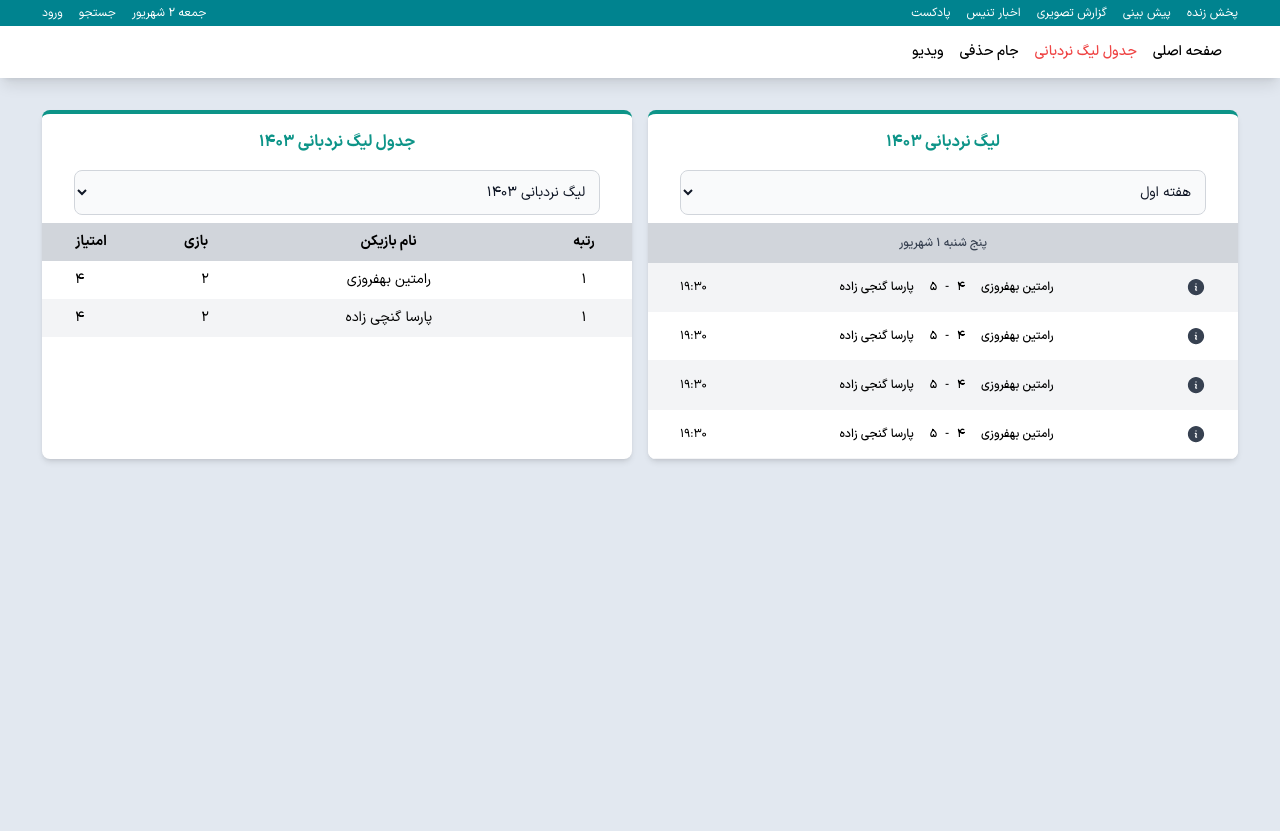
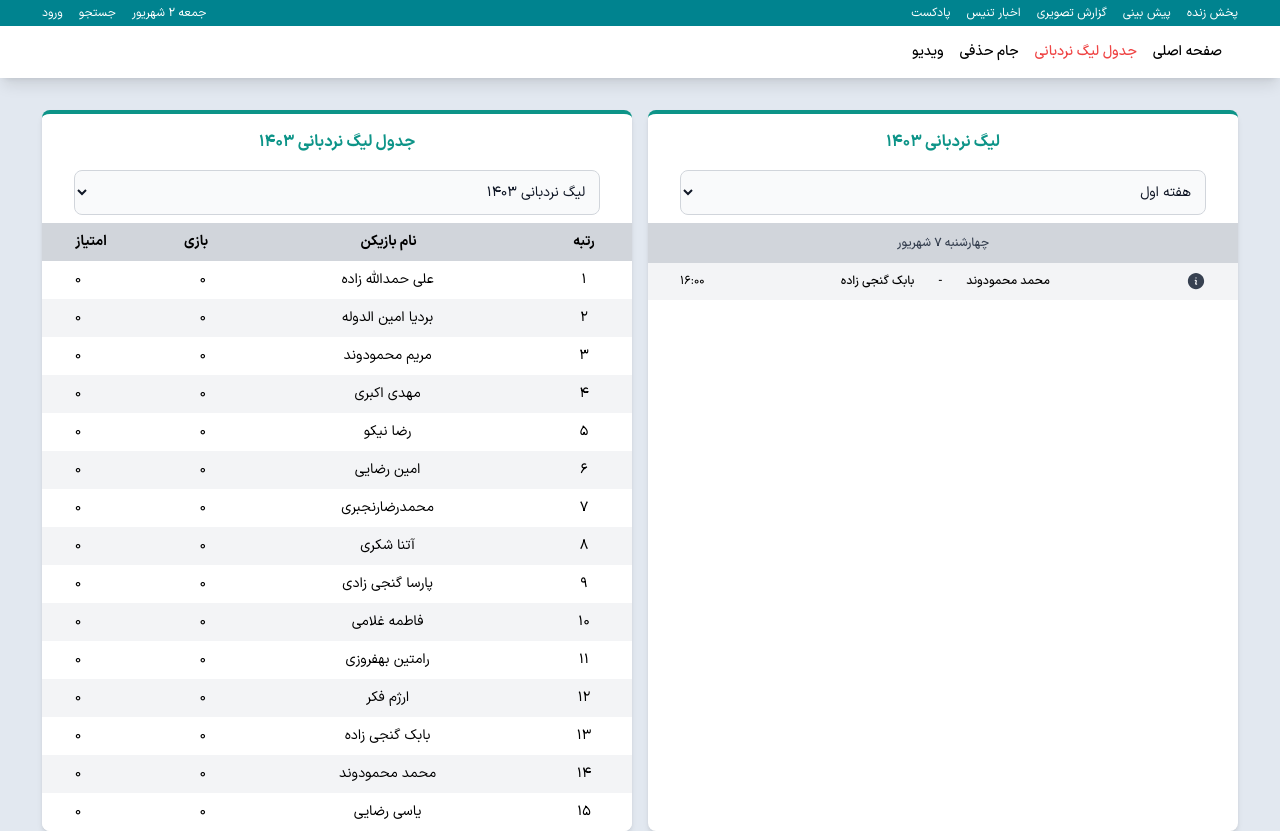
Before and after one commit to ramtinbhf/tournoment-front, a website: page app/index.html in a window 1280 px wide. Before the commit the page ends 800 px from the top, so only its background shows below. Drawn offline with Linux system fonts and the light colour scheme.

Commit message:
update content

```diff
--- a/app/index.html
+++ b/app/index.html
@@ -56,31 +56,20 @@
                     <select id="countries"
                         class="bg-gray-50 border border-gray-300 text-gray-900 text-sm rounded-lg focus:ring-blue-500 focus:border-blue-500 block w-full p-2.5 ">
                         <option selected> هفته اول </option>
-                        <option value="week2">هفته دوم </option>
-                        <option value="week3">هفته سوم </option>
-                        <option value="week4">هفته دوم </option>
-                        <option value="week5">هفته دوم </option>
-                        <option value="week6">هفته دوم </option>
-                        <option value="week7">هفته دوم </option>
-                        <option value="week8">هفته دوم </option>
-                        <option value="week9">هفته دوم </option>
-                        <option value="week10">هفته دوم </option>
-
-
                     </select>
                 </form>
             </div>
             <div class="w-full text-sm text-left rtl:text-right text-gray-900">
                 <div class="text-xs text-gray-700 uppercase bg-gray-50 ">
                     <div class="font-medium whitespace-nowrap text-center text-xs">
-                        <h4 class="flex justify-center py-3 bg-gray-300 mt-2">پنج شنبه 1 شهریور</h4>
+                        <h4 class="flex justify-center py-3 bg-gray-300 mt-2">چهارشنبه 7 شهریور</h4>
 
                     </div>
                 </div>
 
             </div>
 
-            <div class="odd:bg-white even:bg-gray-100  border-b border-gray-100 flex justify-between items-center px-8">
+            <div class="odd:bg-white even:bg-gray-100  border-b border-gray-100 flex justify-between items-center px-8 py-2">
                 <div class="text-gray-700">
                     <a href="#">
                         <svg xmlns="http://www.w3.org/2000/svg" viewBox="0 0 24 24" fill="currentColor" class="size-5">
@@ -90,80 +79,18 @@
                     </a>
                 </div>
                 <a href="#" scope="row"
-                    class="px-6 py-4 font-medium whitespace-nowrap text-center text-xs flex justify-center gap-4">
-                    <div>رامتین بهفروزی</div>
+                    class="font-medium whitespace-nowrap text-center text-xs flex justify-center gap-4">
+                    <div>محمد محمودوند </div>
                     <div class="flex gap-2">
-                        <span>4</span>
+                        <span></span>
                         <span>-</span>
-                        <span>5</span>
+                        <span></span>
                     </div>
-                    <div>پارسا گنجی زاده</div>
+                    <div>بابک گنجی زاده</div>
                 </a>
-                <div class="text-xs">19:30</div>
+                <div class="text-xs">16:00</div>
             </div>
-            <div class="odd:bg-white even:bg-gray-100  border-b border-gray-100 flex justify-between items-center px-8">
-                <div class="text-gray-700">
-                    <a href="#">
-                        <svg xmlns="http://www.w3.org/2000/svg" viewBox="0 0 24 24" fill="currentColor" class="size-5">
-                            <path fill-rule="evenodd" d="M2.25 12c0-5.385 4.365-9.75 9.75-9.75s9.75 4.365 9.75 9.75-4.365 9.75-9.75 9.75S2.25 17.385 2.25 12Zm8.706-1.442c1.146-.573 2.437.463 2.126 1.706l-.709 2.836.042-.02a.75.75 0 0 1 .67 1.34l-.04.022c-1.147.573-2.438-.463-2.127-1.706l.71-2.836-.042.02a.75.75 0 1 1-.671-1.34l.041-.022ZM12 9a.75.75 0 1 0 0-1.5.75.75 0 0 0 0 1.5Z" clip-rule="evenodd" />
-                          </svg>
 
-                    </a>
-                </div>
-                <a href="#" scope="row"
-                    class="px-6 py-4 font-medium whitespace-nowrap text-center text-xs flex justify-center gap-4">
-                    <div>رامتین بهفروزی</div>
-                    <div class="flex gap-2">
-                        <span>4</span>
-                        <span>-</span>
-                        <span>5</span>
-                    </div>
-                    <div>پارسا گنجی زاده</div>
-                </a>
-                <div class="text-xs">19:30</div>
-            </div>
-            <div class="odd:bg-white even:bg-gray-100  border-b border-gray-100 flex justify-between items-center px-8">
-                <div class="text-gray-700">
-                    <a href="#">
-                        <svg xmlns="http://www.w3.org/2000/svg" viewBox="0 0 24 24" fill="currentColor" class="size-5">
-                            <path fill-rule="evenodd" d="M2.25 12c0-5.385 4.365-9.75 9.75-9.75s9.75 4.365 9.75 9.75-4.365 9.75-9.75 9.75S2.25 17.385 2.25 12Zm8.706-1.442c1.146-.573 2.437.463 2.126 1.706l-.709 2.836.042-.02a.75.75 0 0 1 .67 1.34l-.04.022c-1.147.573-2.438-.463-2.127-1.706l.71-2.836-.042.02a.75.75 0 1 1-.671-1.34l.041-.022ZM12 9a.75.75 0 1 0 0-1.5.75.75 0 0 0 0 1.5Z" clip-rule="evenodd" />
-                          </svg>
-
-                    </a>
-                </div>
-                <a href="#" scope="row"
-                    class="px-6 py-4 font-medium whitespace-nowrap text-center text-xs flex justify-center gap-4">
-                    <div>رامتین بهفروزی</div>
-                    <div class="flex gap-2">
-                        <span>4</span>
-                        <span>-</span>
-                        <span>5</span>
-                    </div>
-                    <div>پارسا گنجی زاده</div>
-                </a>
-                <div class="text-xs">19:30</div>
-            </div>
-            <div class="odd:bg-white even:bg-gray-100  border-b border-gray-100 flex justify-between items-center px-8">
-                <div class="text-gray-700">
-                    <a href="#">
-                        <svg xmlns="http://www.w3.org/2000/svg" viewBox="0 0 24 24" fill="currentColor" class="size-5">
-                            <path fill-rule="evenodd" d="M2.25 12c0-5.385 4.365-9.75 9.75-9.75s9.75 4.365 9.75 9.75-4.365 9.75-9.75 9.75S2.25 17.385 2.25 12Zm8.706-1.442c1.146-.573 2.437.463 2.126 1.706l-.709 2.836.042-.02a.75.75 0 0 1 .67 1.34l-.04.022c-1.147.573-2.438-.463-2.127-1.706l.71-2.836-.042.02a.75.75 0 1 1-.671-1.34l.041-.022ZM12 9a.75.75 0 1 0 0-1.5.75.75 0 0 0 0 1.5Z" clip-rule="evenodd" />
-                          </svg>
-
-                    </a>
-                </div>
-                <a href="#" scope="row"
-                    class="px-6 py-4 font-medium whitespace-nowrap text-center text-xs flex justify-center gap-4">
-                    <div>رامتین بهفروزی</div>
-                    <div class="flex gap-2">
-                        <span>4</span>
-                        <span>-</span>
-                        <span>5</span>
-                    </div>
-                    <div>پارسا گنجی زاده</div>
-                </a>
-                <div class="text-xs">19:30</div>
-            </div>
 
 
         </div>
@@ -193,19 +120,109 @@
                 <tbody class="w-full text-sm">
                     <tr class="odd:bg-white  even:bg-gray-100 px-8 py-2 w-full flex justify-between items-start">
                         <td class="flex justify-center w-8">1</td>
-                        <td class="flex justify-center w-32"><a href="/football/team/18/تراکتور"> رامتین بهفروزی</a>
+                        <td class="flex justify-center w-32"><a href="#"> علی حمدالله زاده</a>
                         </td>
-                        <td class="flex justify-center">2</td>
-                        <td class="flex justify-center">4</td>
+                        <td class="flex justify-center">0</td>
+                        <td class="flex justify-center">0</td>
                     </tr>
                     <tr class="odd:bg-white  even:bg-gray-100 px-8 py-2 w-full flex justify-between items-start">
-                        <td class="flex justify-center w-8">1</td>
-                        <td class="flex justify-center w-32"><a href="/football/team/18/تراکتور">پارسا گنچی زاده</a>
+                        <td class="flex justify-center w-8">2</td>
+                        <td class="flex justify-center w-32"><a href="#">بردیا امین الدوله</a>
                         </td>
-                        <td class="flex justify-center">2</td>
-                        <td class="flex justify-center">4</td>
+                        <td class="flex justify-center">0</td>
+                        <td class="flex justify-center">0</td>
                     </tr>
-
+                    <tr class="odd:bg-white  even:bg-gray-100 px-8 py-2 w-full flex justify-between items-start">
+                        <td class="flex justify-center w-8">3</td>
+                        <td class="flex justify-center w-32"><a href="#">مریم محمودوند</a>
+                        </td>
+                        <td class="flex justify-center">0</td>
+                        <td class="flex justify-center">0</td>
+                    </tr>
+                    <tr class="odd:bg-white  even:bg-gray-100 px-8 py-2 w-full flex justify-between items-start">
+                        <td class="flex justify-center w-8">4</td>
+                        <td class="flex justify-center w-32"><a href="#">مهدی اکبری</a>
+                        </td>
+                        <td class="flex justify-center">0</td>
+                        <td class="flex justify-center">0</td>
+                    </tr>
+                    <tr class="odd:bg-white  even:bg-gray-100 px-8 py-2 w-full flex justify-between items-start">
+                        <td class="flex justify-center w-8">5</td>
+                        <td class="flex justify-center w-32"><a href="#">رضا نیکو</a>
+                        </td>
+                        <td class="flex justify-center">0</td>
+                        <td class="flex justify-center">0</td>
+                    </tr>
+                    <tr class="odd:bg-white  even:bg-gray-100 px-8 py-2 w-full flex justify-between items-start">
+                        <td class="flex justify-center w-8">6</td>
+                        <td class="flex justify-center w-32"><a href="#">امین رضایی</a>
+                        </td>
+                        <td class="flex justify-center">0</td>
+                        <td class="flex justify-center">0</td>
+                    </tr>
+                    <tr class="odd:bg-white  even:bg-gray-100 px-8 py-2 w-full flex justify-between items-start">
+                        <td class="flex justify-center w-8">7</td>
+                        <td class="flex justify-center w-32"><a href="#">محمدرضارنجبری</a>
+                        </td>
+                        <td class="flex justify-center">0</td>
+                        <td class="flex justify-center">0</td>
+                    </tr>
+                    <tr class="odd:bg-white  even:bg-gray-100 px-8 py-2 w-full flex justify-between items-start">
+                        <td class="flex justify-center w-8">8</td>
+                        <td class="flex justify-center w-32"><a href="#">آتنا شکری</a>
+                        </td>
+                        <td class="flex justify-center">0</td>
+                        <td class="flex justify-center">0</td>
+                    </tr>
+                    <tr class="odd:bg-white  even:bg-gray-100 px-8 py-2 w-full flex justify-between items-start">
+                        <td class="flex justify-center w-8">9</td>
+                        <td class="flex justify-center w-32"><a href="#">پارسا گنجی زادی</a>
+                        </td>
+                        <td class="flex justify-center">0</td>
+                        <td class="flex justify-center">0</td>
+                    </tr>
+                    <tr class="odd:bg-white  even:bg-gray-100 px-8 py-2 w-full flex justify-between items-start">
+                        <td class="flex justify-center w-8">10</td>
+                        <td class="flex justify-center w-32"><a href="#">فاطمه غلامی</a>
+                        </td>
+                        <td class="flex justify-center">0</td>
+                        <td class="flex justify-center">0</td>
+                    </tr>
+                    <tr class="odd:bg-white  even:bg-gray-100 px-8 py-2 w-full flex justify-between items-start">
+                        <td class="flex justify-center w-8">11</td>
+                        <td class="flex justify-center w-32"><a href="#">رامتین بهفروزی</a>
+                        </td>
+                        <td class="flex justify-center">0</td>
+                        <td class="flex justify-center">0</td>
+                    </tr>
+                    <tr class="odd:bg-white  even:bg-gray-100 px-8 py-2 w-full flex justify-between items-start">
+                        <td class="flex justify-center w-8">12</td>
+                        <td class="flex justify-center w-32"><a href="#">ارژم فکر</a>
+                        </td>
+                        <td class="flex justify-center">0</td>
+                        <td class="flex justify-center">0</td>
+                    </tr>
+                    <tr class="odd:bg-white  even:bg-gray-100 px-8 py-2 w-full flex justify-between items-start">
+                        <td class="flex justify-center w-8">13</td>
+                        <td class="flex justify-center w-32"><a href="#">بابک گنجی زاده</a>
+                        </td>
+                        <td class="flex justify-center">0</td>
+                        <td class="flex justify-center">0</td>
+                    </tr>
+                    <tr class="odd:bg-white  even:bg-gray-100 px-8 py-2 w-full flex justify-between items-start">
+                        <td class="flex justify-center w-8">14</td>
+                        <td class="flex justify-center w-32"><a href="#">محمد محمودوند</a>
+                        </td>
+                        <td class="flex justify-center">0</td>
+                        <td class="flex justify-center">0</td>
+                    </tr>
+                    <tr class="odd:bg-white  even:bg-gray-100 px-8 py-2 w-full flex justify-between items-start">
+                        <td class="flex justify-center w-8">15</td>
+                        <td class="flex justify-center w-32"><a href="#">یاسی رضایی</a>
+                        </td>
+                        <td class="flex justify-center">0</td>
+                        <td class="flex justify-center">0</td>
+                    </tr>
                 </tbody>
             </table>
 
```
Also changed, not shown: app/css/style.css.
